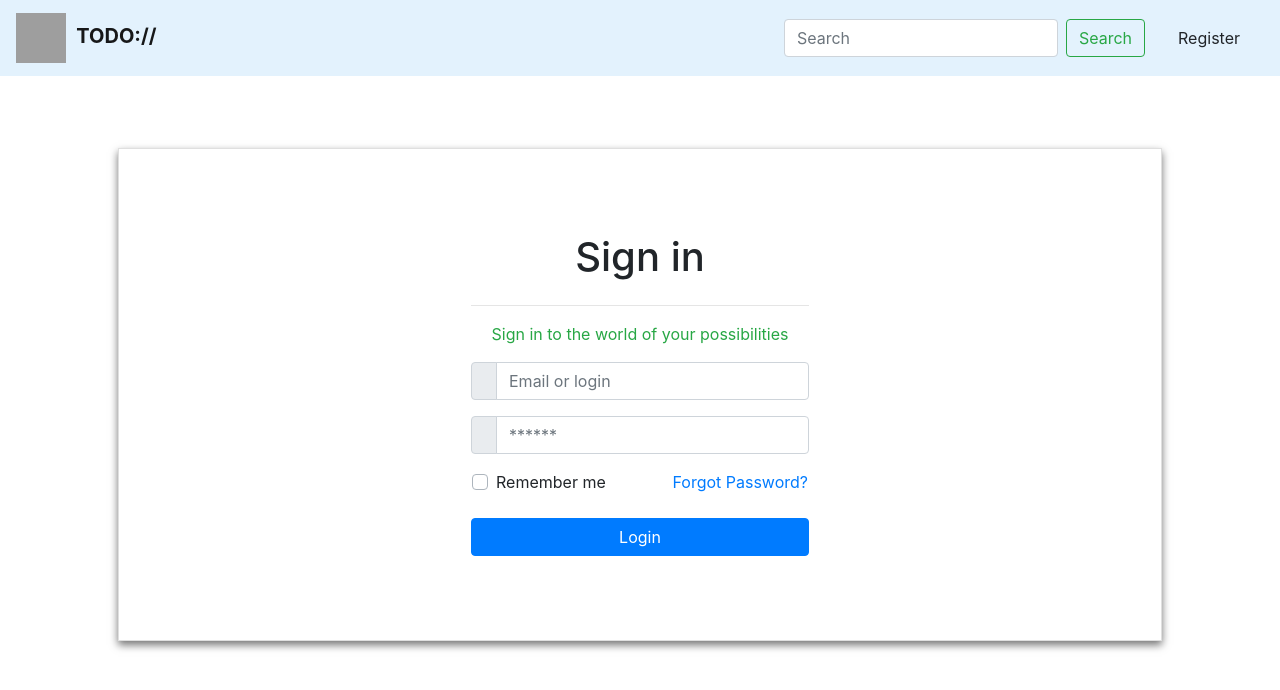
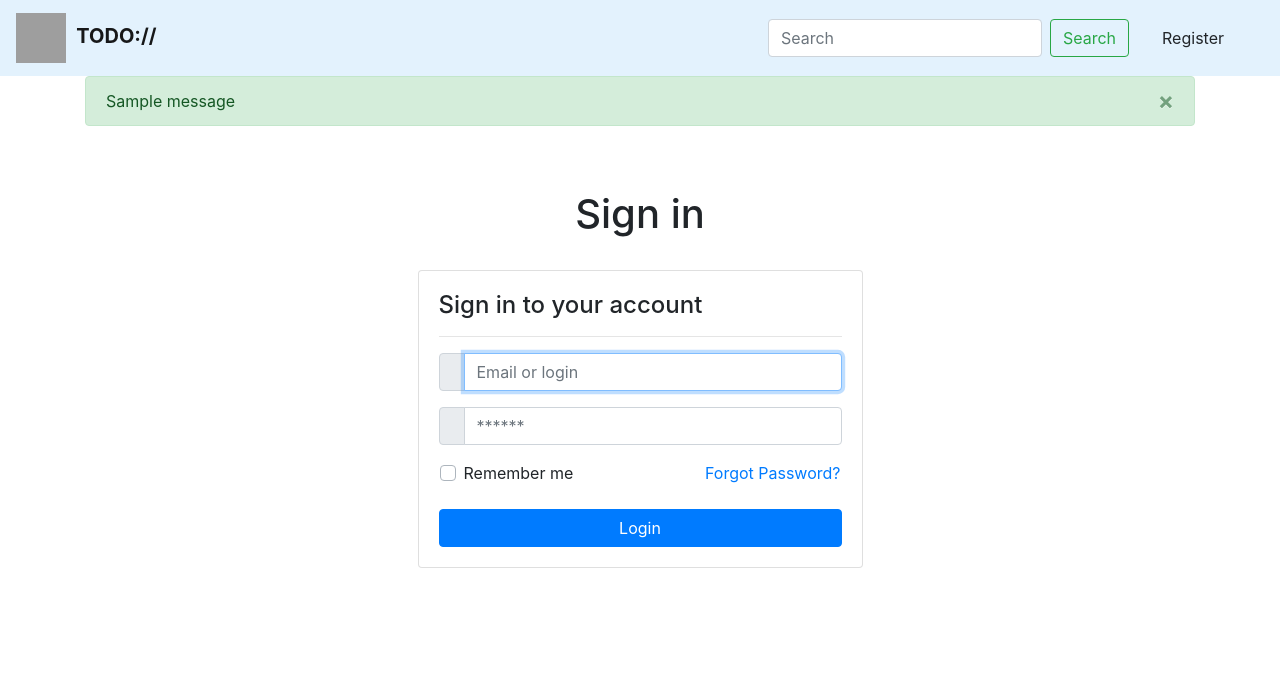
Before and after one commit to gkumarm/uct, a Django app: page / in a window 1280 px wide. Shown: the top 690 px of the page. Run offline with Django 3.2, Linux system fonts and the light colour scheme; tables that the repository leaves empty hold one stand-in row (values such as "Sample post"); one stand-in notice (Sample message) is shown; some libraries are stand-ins or nearby versions; grey boxes are pictures that could not be loaded.

Commit message:
Add password and login page changes

```diff
--- a/templates/admin/base_site.html
+++ b/templates/admin/base_site.html
@@ -18,14 +18,14 @@
 
 {% block bodyheader %}
 <nav class="navbar navbar-expand-lg navbar-light" style="background-color: #e3f2fd;">
-  <a class="navbar-brand" href="{% url 'home' %}">
+  <a class="navbar-brand" href="{% url 'uauth:home' %}">
     <img src="{% static 'uct/img/todoapp.png' %}" width="50" height="50" class="d-inline-block align-middle" alt="ToDoApp" loading="lazy"/>
     <span class="font-weight-bold">&nbsp;TODO://</span>
   </a>
 
   {% if user.is_authenticated_commented %}
     <ul class="navbar-nav mr-auto">
-      <li class="nav-item"><a class="nav-link text-primary" href="{% url 'home' %}">TODO List</a></li>
+      <li class="nav-item"><a class="nav-link text-primary" href="{% url 'uauth:home' %}">TODO List</a></li>
       <li class="nav-item"><a class="nav-link text-primary" href="{% url 'todo_heatmap' %}">Heatmap</a></li>
       <li class="nav-item dropdown">
         <a aria-expanded="false" aria-haspopup="true"
@@ -49,7 +49,7 @@
       <button class="btn btn-outline-success my-2 my-sm-0" type="submit">Search</button>
       <ul class="navbar-nav mr-auto">&nbsp;&nbsp;
       {% if user.is_authenticated %}
-        <a class="dropdown-item" href="{% url 'logout' %}">Logout ({{request.user.username}})</a>
+        <a class="dropdown-item" href="{% url 'uauth:logout' %}">Logout ({{request.user.username}})</a>
       {% else %}
         <a class="dropdown-item" href="{% url 'uauth:register' %}">Register</a>
       {% endif %}
--- a/uauth/templates/uauth/base.html
+++ b/uauth/templates/uauth/base.html
@@ -28,14 +28,14 @@
   <body>
     <nav class="navbar navbar-expand-lg navbar-light" style="background-color: #e3f2fd;">
 
-      <a class="navbar-brand" href="{% url 'home' %}">
+      <a class="navbar-brand" href="{% url 'uauth:home' %}">
         <img src="{% static 'uct/img/todoapp.png' %}" width="50" height="50" class="d-inline-block align-middle" alt="ToDoApp" loading="lazy"/>
         <span class="font-weight-bold">&nbsp;TODO://</span>
       </a>
 
       {% if request.session.can_edit_master_data %}
         <ul class="navbar-nav mr-auto">
-          <li class="nav-item"><a class="nav-link text-primary" href="{% url 'home' %}">TODO List</a></li>
+          <li class="nav-item"><a class="nav-link text-primary" href="{% url 'uauth:home' %}">TODO List</a></li>
           <li class="nav-item"><a class="nav-link text-primary" href="{% url 'todo_heatmap' %}">Heatmap</a></li>
           <li class="nav-item dropdown">
             <a aria-expanded="false" aria-haspopup="true"
@@ -56,10 +56,22 @@
         </ul>
         <form class="form-inline my-2 my-lg-0">
           <input class="form-control mr-sm-2" type="search" placeholder="Search" aria-label="Search">
+
           <button class="btn btn-outline-success my-2 my-sm-0" type="submit">Search</button>
-          <ul class="navbar-nav mr-auto">&nbsp;&nbsp;
+
+          <ul class="navbar-nav mr-sm-3">&nbsp;&nbsp;
           {% if user.is_authenticated %}
-            <a class="dropdown-item" href="{% url 'logout' %}">Logout ({{request.user.username}})</a>
+            <li class="nav-item dropdown">
+              <a aria-expanded="false" aria-haspopup="true"
+                class="font-weight-bold nav-link dropdown-toggle"
+                data-toggle="dropdown" href="#" role="button">
+                {{request.user.username}}
+              </a>
+              <div class="dropdown-menu">
+                <a class="dropdown-item" href="{% url 'uauth:logout' %}">Logout</a>
+                <a class="dropdown-item" href="{% url 'uauth:password' %}">Password</a>
+              </div>
+            </li>
           {% else %}
             <a class="dropdown-item" href="{% url 'uauth:register' %}">Register</a>
           {% endif %}
@@ -67,6 +79,10 @@
         </form>
       </div>
     </nav>
+  <div class="container">
+    {% include 'uauth/messages.html' %}
+  </div>
+
     {% block content %}
     {% endblock %}
   </body>
--- a/uauth/templates/uauth/login.html
+++ b/uauth/templates/uauth/login.html
@@ -1,48 +1,34 @@
-<!--users/templates/registration/login.html-->
 {% extends './base.html' %}
 {% load crispy_forms_tags %}
 
 {% block content %}
 {{ form.media }}
-<style>
-.card0 {
-    box-shadow: 0px 4px 8px 0px #757575;
-    border-radius: 0px
-}
-
-.card2 {
-    margin: 0px 40px
-}
-</style>
 <br>
 
-<div class="container px-1 px-md-5 px-lg-1 px-xl-5 py-5 mx-auto">
-	<div class="card card0">
-		<div class="row d-flex justify-content-center align-items-center">
-			<div class="col-lg-6">
-				<div class="card2 card border-0 px-4 py-5">
-					<article class="card-body">
-						<p class="text-danger bg-warning text-center"><b>{{ errmsg }}</b></p>
-						<h1 class="card-title display-5 text-center mb-4 mt-1">Sign in</h1>
+<div  class="container">
+	<div  class="row justify-content-center">
+		<div  class="col-5"><br>
+		<h1  class="text-center">Sign in</h1><br>
+			<div  class="card">
+				<div  class="card-body">
+					<h4  class="card-title">Sign in to your account</h4>
 					<hr>
-						<p class="text-success text-center">Sign in to the world of your possibilities</p>
-						<form method="post" action="{% url 'uauth:user_login' %}">
+					<form method="post" action="{% url 'uauth:login' %}">
 						{% csrf_token %}
 						<div class="form-group">
 							<div class="input-group">
 								<div class="input-group-prepend">
 									<span class="input-group-text"><span class="oi oi-person"></span></span>
 								</div>
-									<input name="username" class="form-control" placeholder="Email or login" type="text"> <!-- type="email"> -->
+								<input name="username" class="form-control" autofocus required placeholder="Email or login" type="text"> <!-- type="email"> -->
 							</div> <!-- input-group.// -->
 						</div> <!-- form-group// -->
 						<div class="form-group">
 							<div class="input-group">
 								<div class="input-group-prepend">
-
 										<span class="input-group-text"> <span class="oi oi-lock-locked"></span></span>
 								</div>
-									<input name="password" class="form-control" placeholder="******" type="password">
+								<input name="password" class="form-control" required placeholder="******" type="password">
 							</div> <!-- input-group.// -->
 						</div> <!-- form-group// -->
 						<div class="form-group">
@@ -54,15 +40,11 @@
 								<a href="#" class="ml-auto mb-0 text-sm">Forgot Password?</a>
 							</div> <!-- row px-3 mb-4// -->
 						</div> <!-- form-group// -->
-							<div class="form-group">
 						<button type="submit" class="btn btn-primary btn-block"> Login  </button>
-							</div> <!-- form-group// -->
 					</form>
-					</article>
-				</div> <!-- card.// -->
 				</div>
-		</div> <!-- <div class="row" //-->
-	</div> <!-- <div class="card"// -->
-</div> <!-- div class="container"// -->
-
+			</div>
+		</div>
+    </div>
+  </div>
 {% endblock %}
--- /dev/null
+++ b/uauth/templates/uauth/messages.html
@@ -0,0 +1,8 @@
+{% for message in messages %}
+  <div class="alert {{ message.tags }} alert-dismissible" role="alert">
+    <button type="button" class="close" data-dismiss="alert" aria-label="Close">
+      <span aria-hidden="true">&times;</span>
+    </button>
+    {{ message }}
+  </div>
+{% endfor %}
--- a/uauth/urls.py
+++ b/uauth/urls.py
@@ -1,12 +1,17 @@
 from django.urls import path, re_path, include
-
-from uauth.views import home, register, user_login
+from uauth.views import home, uregister, ulogin, upassword, ulogout
 
 app_name = 'uauth'
 
 urlpatterns = [
+	re_path (r"^accounts/" , include("django.contrib.auth.urls")),
+
+	re_path (r'^$',     home, name="home_index"),
     re_path (r"^home/", home, name="home"),
-	re_path (r"^accounts/", include("django.contrib.auth.urls")),
-	re_path (r'^register/$',  register,  name='register'),
- 	re_path (r'^user_login/$',user_login,name='user_login'),
+
+    re_path (r'^logout/$'  , ulogout,   name='logout'),
+	re_path (r'^register/$', uregister, name='register'),
+ 	re_path (r'^login/$'   , ulogin,    name='login'),
+    re_path (r'^password/$', upassword, name='password'),
+
 ]
--- a/uauth/views.py
+++ b/uauth/views.py
@@ -1,8 +1,10 @@
-from django.shortcuts import render
-from django.contrib.auth import authenticate, login, logout
+from django.contrib import messages
+from django.contrib.auth import update_session_auth_hash, authenticate, login, logout
+from django.contrib.auth.forms import PasswordChangeForm
+from django.contrib.auth.decorators import login_required
+from django.shortcuts import render, redirect
 from django.http import HttpResponseRedirect, HttpResponse
 from django.urls import reverse
-from django.contrib.auth.decorators import login_required
 
 from .forms import UserForm
 from todo.forms import ResourceForm
@@ -18,19 +20,20 @@ def home(request):
 
 #		return render(request, "todo/todo_index.html")
 
-def index(request):
-	return HttpResponseRedirect(reverse('todo_index'))
+# def index(request):
+# 	return HttpResponseRedirect(reverse('todo_index'))
+
+# @login_required
+# def special(request):
+# 	return HttpResponse("You are logged in !")
 
 @login_required
-def special(request):
-	return HttpResponse("You are logged in !")
+def ulogout(request):
+	logout(request)
+	messages.success(request, 'You are logged out!')
+	return HttpResponseRedirect(reverse('uauth:home'))
 
-@login_required
-def user_logout(request):
-	logout(request)
-	return HttpResponseRedirect(reverse('home'))
-
-def register(request):
+def uregister(request):
 	registered = False
 	if request.method == 'POST':
 		user_form = UserForm(data=request.POST)
@@ -60,10 +63,12 @@ def register(request):
 					}
 				)
 
-def user_login(request):
+def ulogin(request):
+	print ("Coming here....")
 	if request.method == 'POST':
 		username = request.POST.get('username')
 		password = request.POST.get('password')
+		print("Authenticating user: {} and password: {}".format(username,password))
 		user = authenticate(username=username, password=password)
 		if user:
 			if user.is_active:
@@ -76,7 +81,31 @@ def user_login(request):
 				return HttpResponse("Your account was inactive.")
 		else:
 			print("Someone tried to login and failed.")
-			print("They used username: {} and password: {}".format(username,password))
+			print("They used username: [{}] and password: [{}]".format(username,password))
+			messages.error(request, 'Invalid login details given!')
 			return render(request, 'uauth/login.html', {'errmsg':'Invalid login details given'})
 	else:
 		return render(request, 'uauth/login.html', {})
+
+@login_required
+def upassword(request):
+	if request.method == 'POST':
+		form = PasswordChangeForm (request.user, request.POST)
+		if form.is_valid():
+			user = form.save()
+			update_session_auth_hash(request, user)  # Important!
+			messages.success(request, 'Your password updated successfully! Sign-in again with new credentials.')
+			logout(request)
+			return HttpResponseRedirect(reverse('uauth:home'))
+		else:
+			messages.error(request, 'Please correct the error below.')
+	else:
+		form = PasswordChangeForm(request.user)
+
+	return render(request, 'uauth/password.html', {'form': form})
+
+# def error_404 (request, exception):
+# 	return render(request, 'uauth/404.html')
+
+# def error_500 (request):
+# 	return render(request, 'uauth/500.html')
--- a/uct/urls.py
+++ b/uct/urls.py
@@ -15,20 +15,19 @@ Including another URLconf
 """
 from django.contrib import admin
 from django.urls import path, include, re_path
+#from django.conf.urls import handler400, handler403, handler404, handler500
 
-from uauth.views import user_logout, home
+#from uauth.views import logout, home, error_404, error_500
 
-#handler404 = 'uct.views.error_404'
-#handler500 = 'uct.views.error_500'
+#handler400 = 'uct.views.error_400'
 #handler403 = 'uct.views.error_403'
-#handler400 = 'uct.views.error_400'
+# handler404 = 'uauth.views.error_404'
+# handler500 = 'uauth.views.error_500'
 
 urlpatterns = [
     path('admin/', admin.site.urls),
 
-    re_path(r'^$',home,name='home'),
+    path('', include("uauth.urls")),
     path('', include('todo.urls')),
-    path('', include("uauth.urls")),
     path('', include("ucm.urls")),
-    re_path(r'^logout/$', user_logout, name='logout'),
 ]
```
Also changed, not shown: todo/templates/todo/base.html (deleted, +0 -40 lines), todo/views.py (+5 -4 lines), uauth/templates/uauth/password.html (added, +24 -0 lines), uct/settings.py (+18 -2 lines). Lines whose indentation alone changed are shown as unchanged.
